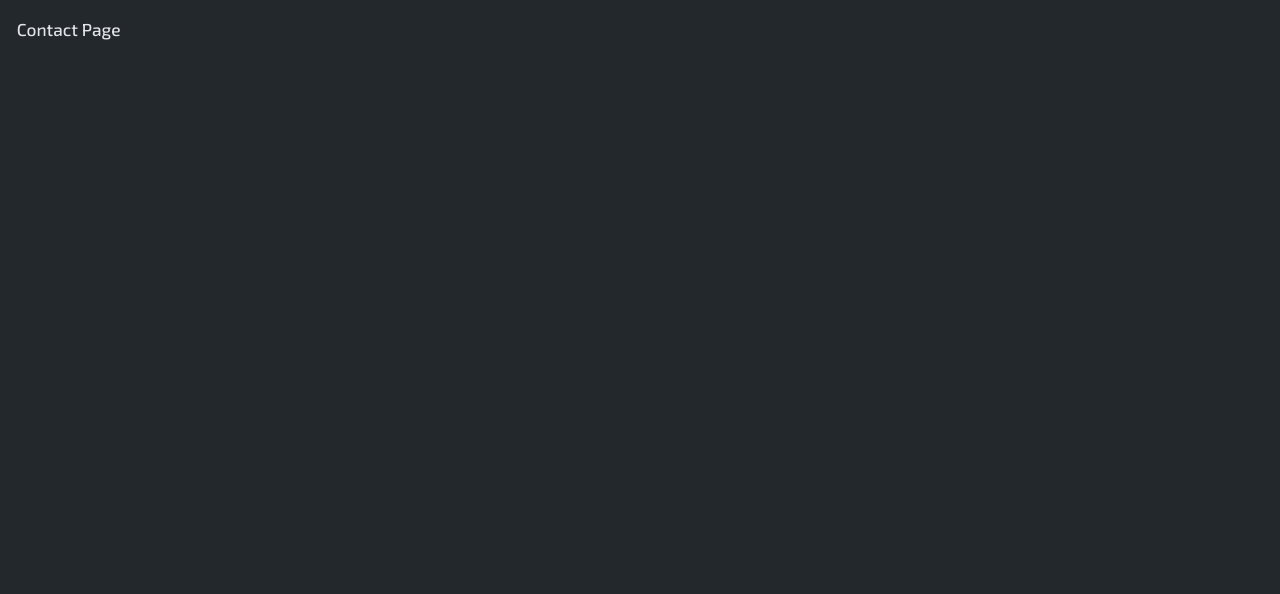
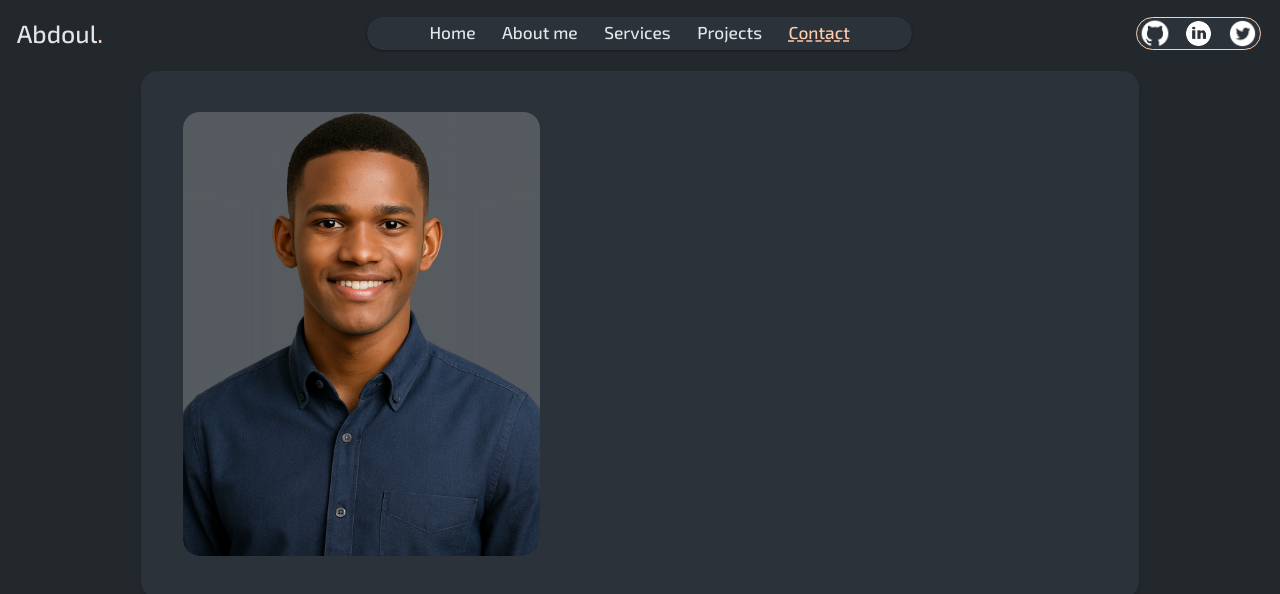
Before and after one commit to Abdoul224GN/portfolio, a Next.js app: page /contact in a window 1280 px wide. Shown: the top 594 px of the page. Built offline with nearby package versions, Linux system fonts and the light colour scheme.

Commit message:
feat: Creation de la page contact et ajout d'une images

```diff
--- a/public/Image.tsx
+++ b/public/Image.tsx
@@ -45,3 +45,8 @@ export function Photo({src, className, }:{className?:string, src:string}) {
         <Image src={src} width={300} height={300} priority={true} className={` h-auto w-auto ${className}`} alt="menu" />
     )
 }
+export function ContactPhoto({src, className, }:{className?:string, src?:string}) {
+    return (
+        <Image src={`/images/photo3.webp`} width={300} height={300} priority={true} className={` h-auto w-auto ${className}`} alt="menu" />
+    )
+}
--- a/src/app/contact/page.tsx
+++ b/src/app/contact/page.tsx
@@ -1,3 +1,20 @@
-export default function Contact (){
-    return <p>Contact Page</p>
+import Header from "@/components/Header";
+import {ContactPhoto} from "../../../public/Image";
+
+export default function Contact() {
+    return <>
+        <Header/>
+        <section className={`mx-30`}>
+            <div className={`shadow-md bg-muted grid grid-cols-[2fr_3fr] gap-5 p-10 rounded-2xl w-full`}>
+                <div className={``}>
+                    <div className={`backdrop-blur-2xl bg-white/20 rounded-2xl`}>
+                        <ContactPhoto className={`h-full w-full rounded-2xl`}/>
+                    </div>
+                </div>
+                <div className={``}>
+
+                </div>
+            </div>
+        </section>
+    </>
 }
```
Also changed, not shown: public/images/photo3.webp (added).
